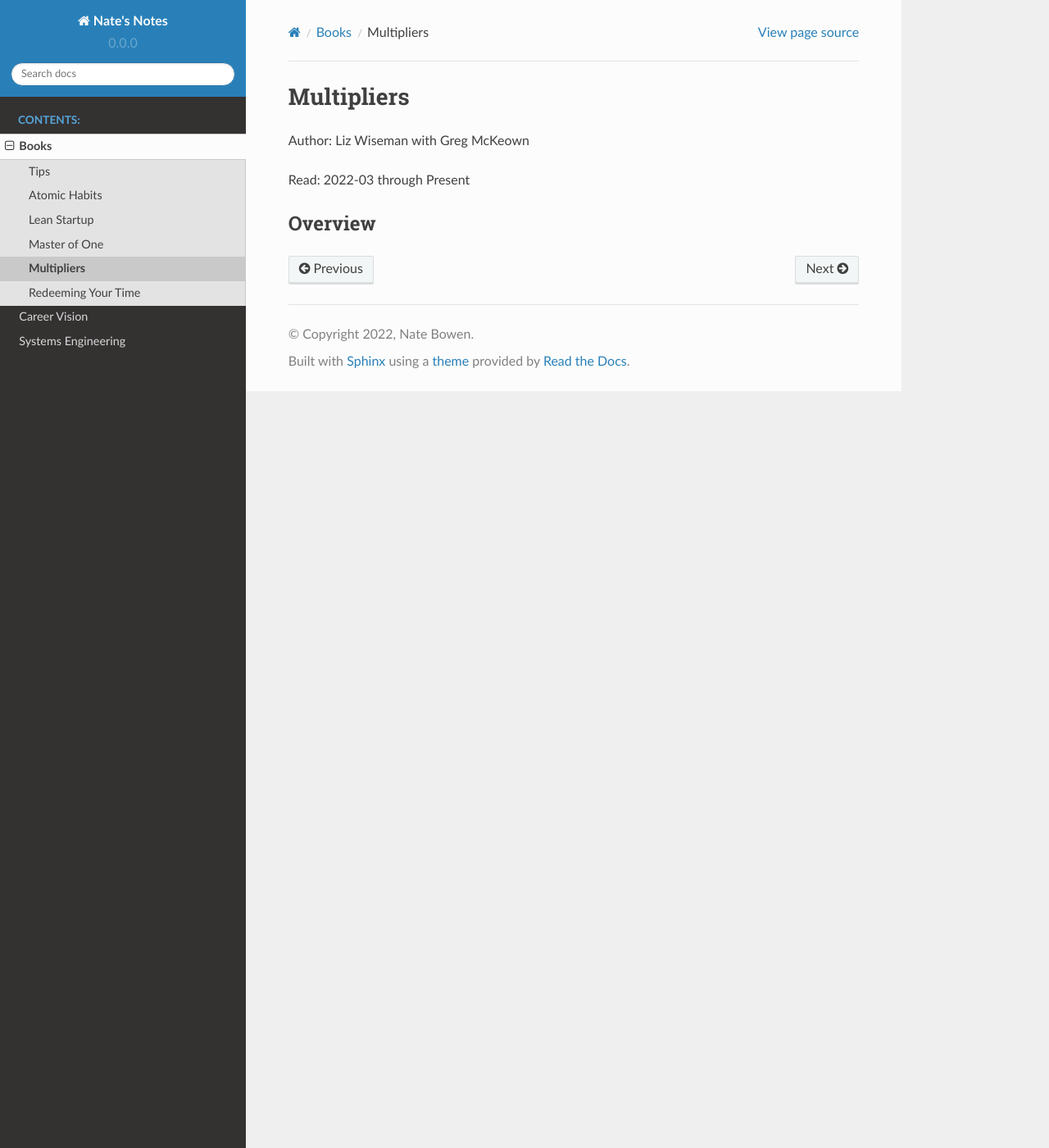
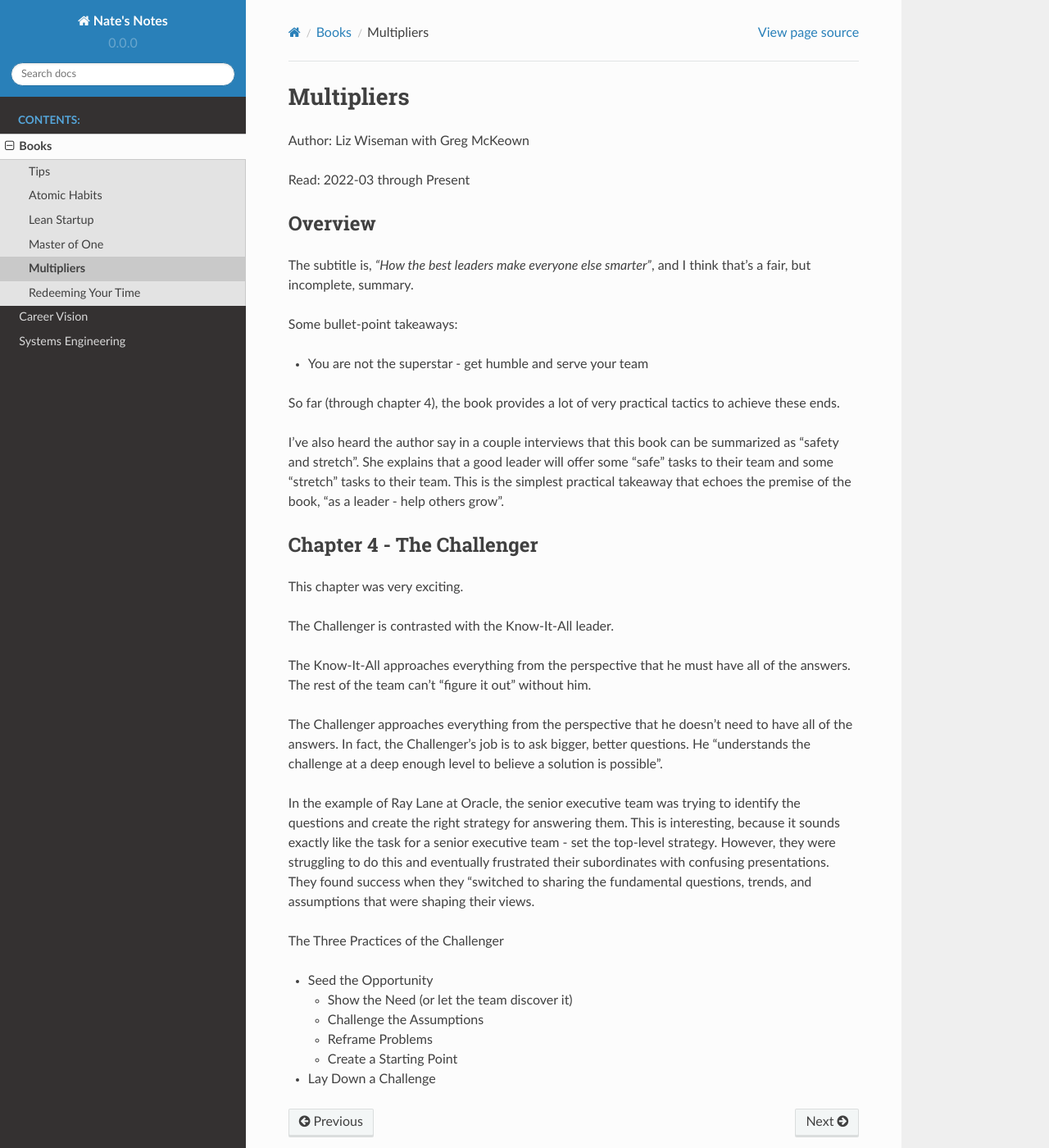
Before and after one commit to NateBowen/nates-docs, a Sphinx documentation site: the page built from source/books/multipliers.md, in a window 1280 px wide and 1400 px high. Shown: the whole window at 82% size. Built offline with Sphinx 7.4.7 and the Read the Docs theme 2.0.0, drawn with Linux system fonts in a browser that asks for light colours.

Commit message:
Add some notes for Multipliers

```diff
--- a/source/books/multipliers.md
+++ b/source/books/multipliers.md
@@ -5,3 +5,42 @@ Author: Liz Wiseman with Greg McKeown
 Read: 2022-03 through Present
 
 ## Overview
+
+The subtitle is, *"How the best leaders make everyone else smarter"*, and I think that's a fair, but incomplete, summary.
+
+Some bullet-point takeaways:
+
+* You are not the superstar - get humble and serve your team
+
+So far (through chapter 4), the book provides a lot of very practical tactics to achieve these ends.
+
+I've also heard the author say in a couple interviews that this book can be summarized as "safety and stretch".
+She explains that a good leader will offer some "safe" tasks to their team and some "stretch" tasks to their team.
+This is the simplest practical takeaway that echoes the premise of the book, "as a leader - help others grow".
+
+## Chapter 4 - The Challenger
+
+This chapter was very exciting.
+
+The Challenger is contrasted with the Know-It-All leader.
+
+The Know-It-All approaches everything from the perspective that he must have all of the answers.
+The rest of the team can't "figure it out" without him.
+
+The Challenger approaches everything from the perspective that he doesn't need to have all of the answers.
+In fact, the Challenger's job is to ask bigger, better questions.
+He "understands the challenge at a deep enough level to believe a solution is possible".
+
+In the example of Ray Lane at Oracle, the senior executive team was trying to identify the questions and create the right strategy for answering them.
+This is interesting, because it sounds exactly like the task for a senior executive team - set the top-level strategy.
+However, they were struggling to do this and eventually frustrated their subordinates with confusing presentations.
+They found success when they "switched to sharing the fundamental questions, trends, and assumptions that were shaping their views.
+
+The Three Practices of the Challenger
+
+* Seed the Opportunity
+  * Show the Need (or let the team discover it)
+  * Challenge the Assumptions
+  * Reframe Problems
+  * Create a Starting Point
+* Lay Down a Challenge
```
